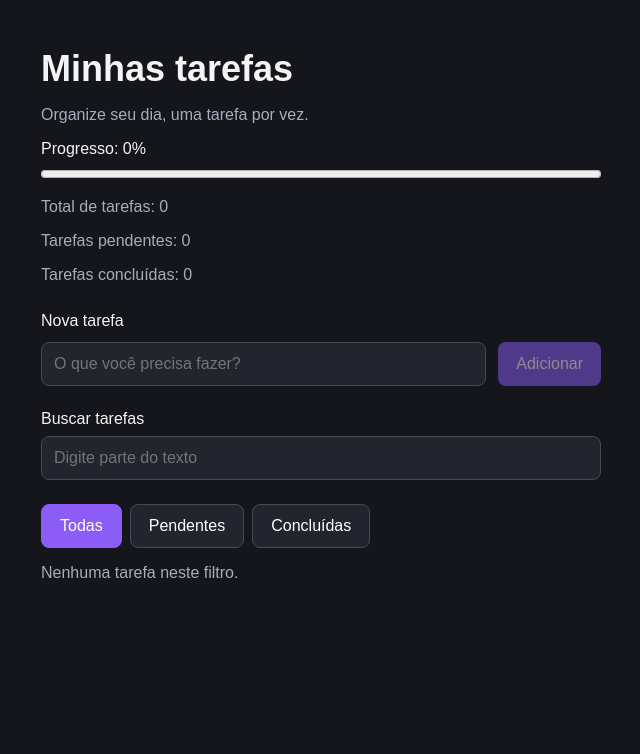
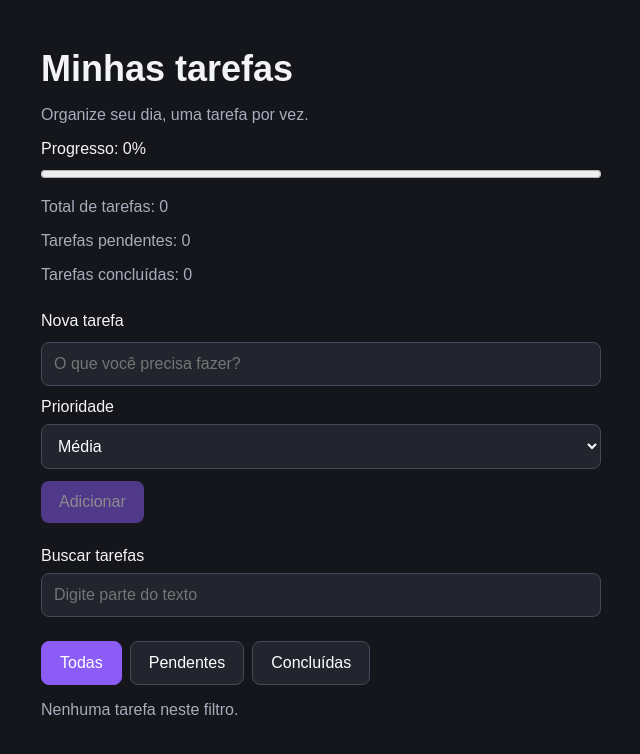
Before and after one commit to Giacomellogui/gerenciador-tarefas, a React (Vite) app: page / in a window 1280 px wide. Shown: the top 754 px of the page, without its empty margins (319-959 px from the left). Built offline with nearby package versions, Linux system fonts and the light colour scheme.

Commit message:
Adiciona prioridades na criacao e edicao de tarefas

```diff
--- a/src/App.css
+++ b/src/App.css
@@ -161,3 +161,42 @@ progress {
   gap: 8px;
   margin-top: 24px;
 }
+
+/* Mantém o rótulo e o seletor de prioridade juntos em uma linha própria. */
+.campo-prioridade {
+  display: grid;
+  gap: 8px;
+  width: 100%;
+}
+
+/* Usa a mesma fonte e as mesmas cores dos outros campos do aplicativo. */
+select {
+  padding: 12px;
+  border: 1px solid #454957;
+  border-radius: 8px;
+  background: #22242e;
+  color: #fff;
+  font: inherit;
+}
+
+/* Rótulo compacto: a classe adicional escolhe as cores de cada prioridade. */
+.prioridade {
+  padding: 4px 8px;
+  border-radius: 6px;
+  font-size: 12px;
+}
+
+.prioridade-baixa {
+  background: #143b32;
+  color: #a7f3d0;
+}
+
+.prioridade-media {
+  background: #453516;
+  color: #fde68a;
+}
+
+.prioridade-alta {
+  background: #4c202b;
+  color: #fecdd3;
+}
--- a/src/App.tsx
+++ b/src/App.tsx
@@ -1,5 +1,5 @@
 // O formato da tarefa é compartilhado com ItemTarefa, sem duplicar a definição.
-import type { Tarefa } from './types/Tarefa';
+import type { Prioridade, Tarefa } from './types/Tarefa';
 import ItemTarefa from './components/ItemTarefa';
 import ResumoTarefas from './components/ResumoTarefas';
 
@@ -12,12 +12,18 @@ import './App.css';
 function App() {
   // Texto controlado pelo campo de criação. O setter atualiza o estado e a tela.
   const [novaTarefa, setNovaTarefa] = useState('');
+  // Prioridade escolhida para a próxima tarefa.
+  const [prioridade, setPrioridade] = useState<Prioridade>('media');
   // Texto digitado no campo de busca.
   const [busca, setBusca] = useState('');
   // null significa que nenhuma tarefa está sendo editada.
   const [idEmEdicao, setIdEmEdicao] = useState<string | null>(null);
   // Rascunho separado do texto salvo: cancelar não altera a tarefa original.
   const [textoEmEdicao, setTextoEmEdicao] = useState('');
+  // Rascunho do texto da tarefa em edição.
+  // Rascunho da prioridade: só será aplicado quando clicar em Salvar.
+  const [prioridadeEmEdicao, setPrioridadeEmEdicao] =
+    useState<Prioridade>('media');
   // A união de tipos aceita somente estes três nomes de filtro.
   const [filtro, setFiltro] = useState<'todas' | 'pendentes' | 'concluidas'>('todas');
   // Inicialização preguiçosa: lê o armazenamento ao inicializar o estado,
@@ -54,6 +60,8 @@ function App() {
       id: crypto.randomUUID(),
       texto,
       concluida: false,
+      // Guarda na tarefa a prioridade escolhida no formulário.
+      prioridade,
     };
 
     // Usa o estado mais recente e cria um novo array sem modificar o anterior.
@@ -87,6 +95,8 @@ function App() {
     // Seleciona a tarefa e preenche o rascunho com o texto atual.
     setIdEmEdicao(tarefa.id);
     setTextoEmEdicao(tarefa.texto);
+    // Preenche o rascunho com a prioridade atual da tarefa.
+    setPrioridadeEmEdicao(tarefa.prioridade ?? 'media');
   }
 
   function salvarEdicao(evento: FormEvent<HTMLFormElement>) {
@@ -94,12 +104,16 @@ function App() {
     const texto = textoEmEdicao.trim();
     if (!texto) return;
 
-    // O spread preserva id e concluida; texto substitui apenas o texto antigo.
+    // Atualiza o texto e a prioridade somente da tarefa em edição.
     setTarefas((atuais) =>
       atuais.map((tarefa) =>
-        tarefa.id === idEmEdicao ? { ...tarefa, texto } : tarefa
+        tarefa.id === idEmEdicao
+          ? { ...tarefa, texto, prioridade: prioridadeEmEdicao }
+          : tarefa
       )
     );
+
+    // Fecha o formulário de edição após salvar.
     setIdEmEdicao(null);
   }
 
@@ -146,6 +160,7 @@ function App() {
 
       {/* onSubmit aceita tanto o clique no botão quanto Enter no campo. */}
       {/* htmlFor liga o rótulo ao input de mesmo id. */}
+
       <form onSubmit={adicionarTarefa}>
         <label htmlFor="nova-tarefa">Nova tarefa</label>
 
@@ -157,6 +172,27 @@ function App() {
           value={novaTarefa}
           onChange={(evento) => setNovaTarefa(evento.target.value)}
         />
+
+        {/* Seletor controlado: a escolha atual fica no estado prioridade. */}
+        <div className="campo-prioridade">
+          <label htmlFor="prioridade">Prioridade</label>
+          <select
+            id="prioridade"
+            value={prioridade}
+            onChange={(evento) => {
+              const valor = evento.target.value;
+
+              // Valida o texto recebido do HTML antes de atualizar o estado tipado.
+              if (valor === 'baixa' || valor === 'media' || valor === 'alta') {
+                setPrioridade(valor);
+              }
+            }}
+          >
+            <option value="baixa">Baixa</option>
+            <option value="media">Média</option>
+            <option value="alta">Alta</option>
+          </select>
+        </div>
 
         {/* disabled impede enviar um campo vazio ou contendo apenas espaços. */}
         <button type="submit" disabled={!novaTarefa.trim()}>
@@ -212,6 +248,24 @@ function App() {
                     if (evento.key === 'Escape') setIdEmEdicao(null);
                   }}
                 />
+                {/* Permite mudar a prioridade sem alterar a tarefa até salvar. */}
+                <label htmlFor={`prioridade-${tarefa.id}`}>Prioridade</label>
+
+                <select
+                  id={`prioridade-${tarefa.id}`}
+                  value={prioridadeEmEdicao}
+                  onChange={(evento) => {
+                    const valor = evento.target.value;
+
+                    if (valor === 'baixa' || valor === 'media' || valor === 'alta') {
+                      setPrioridadeEmEdicao(valor);
+                    }
+                  }}
+                >
+                  <option value="baixa">Baixa</option>
+                  <option value="media">Média</option>
+                  <option value="alta">Alta</option>
+                </select>
                 <button type="submit" disabled={!textoEmEdicao.trim()}>Salvar</button>
                 {/* type="button" impede que Cancelar envie o formulário. */}
                 <button type="button" className="cancelar" onClick={() => setIdEmEdicao(null)}>
--- a/src/components/ItemTarefa.tsx
+++ b/src/components/ItemTarefa.tsx
@@ -15,6 +15,11 @@ export default function ItemTarefa({
   onEditar,
   onExcluir,
 }: ItemTarefaProps) {
+  // ?? usa média nas tarefas antigas, que ainda não possuem essa propriedade.
+  const prioridade = tarefa.prioridade ?? 'media';
+  // Separa os valores usados no código dos textos apresentados na tela.
+  const nomesPrioridade = { baixa: 'Baixa', media: 'Média', alta: 'Alta' };
+
   return (
     <>
       <label className="tarefa">
@@ -28,6 +33,11 @@ export default function ItemTarefa({
           {tarefa.texto}
         </span>
       </label>
+
+      {/* Texto e cor identificam a prioridade, sem depender apenas da cor. */}
+      <span className={`prioridade prioridade-${prioridade}`}>
+        Prioridade: {nomesPrioridade[prioridade]}
+      </span>
 
       {/* Recebe a função; ela só será executada quando houver clique. */}
       <button
```
Also changed, not shown: src/types/Tarefa.ts (+5 -2 lines).
